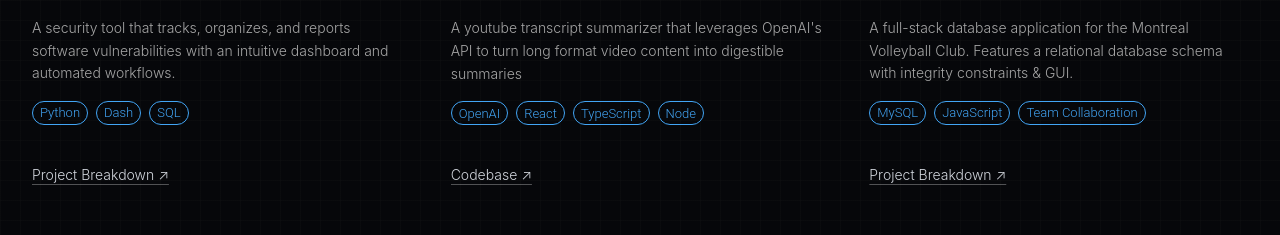
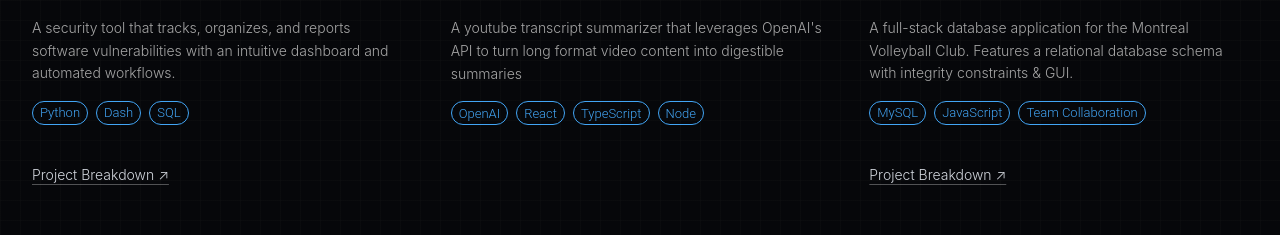
Before and after one commit to michaelpalermo7/my-portfolio, a React (Vite) app: page / in a window 1280 px wide. Shown: the part 800-1035 px from the top of the page. Built offline with nearby package versions, Linux system fonts and the light colour scheme; the HTML template or start-up script is replaced by a standard one.

Commit message:
new site added to projects

```diff
--- a/src/components/Projects.tsx
+++ b/src/components/Projects.tsx
@@ -11,6 +11,7 @@ type Project = {
   blurb: string;
   image: string;
   cta?: { label: string; href: string };
+  ctas?: { label: string; href: string }[];
   tags?: string[];
 };
 
@@ -35,10 +36,13 @@ const PROJECTS: Project[] = [
     blurb:
       "A youtube transcript summarizer that leverages OpenAI's API to turn long format video content into digestible summaries",
     image: image2,
-    cta: {
-      label: "Codebase ↗",
-      href: "https://github.com/michaelpalermo7/QuickGist",
-    },
+    ctas: [
+      {
+        label: "Codebase ↗",
+        href: "https://github.com/michaelpalermo7/QuickGist",
+      },
+      { label: "Website ↗", href: "https://quick-gist-ten.vercel.app/" },
+    ],
     tags: ["OpenAI", "React", "TypeScript", "Node"],
   },
   {
```
